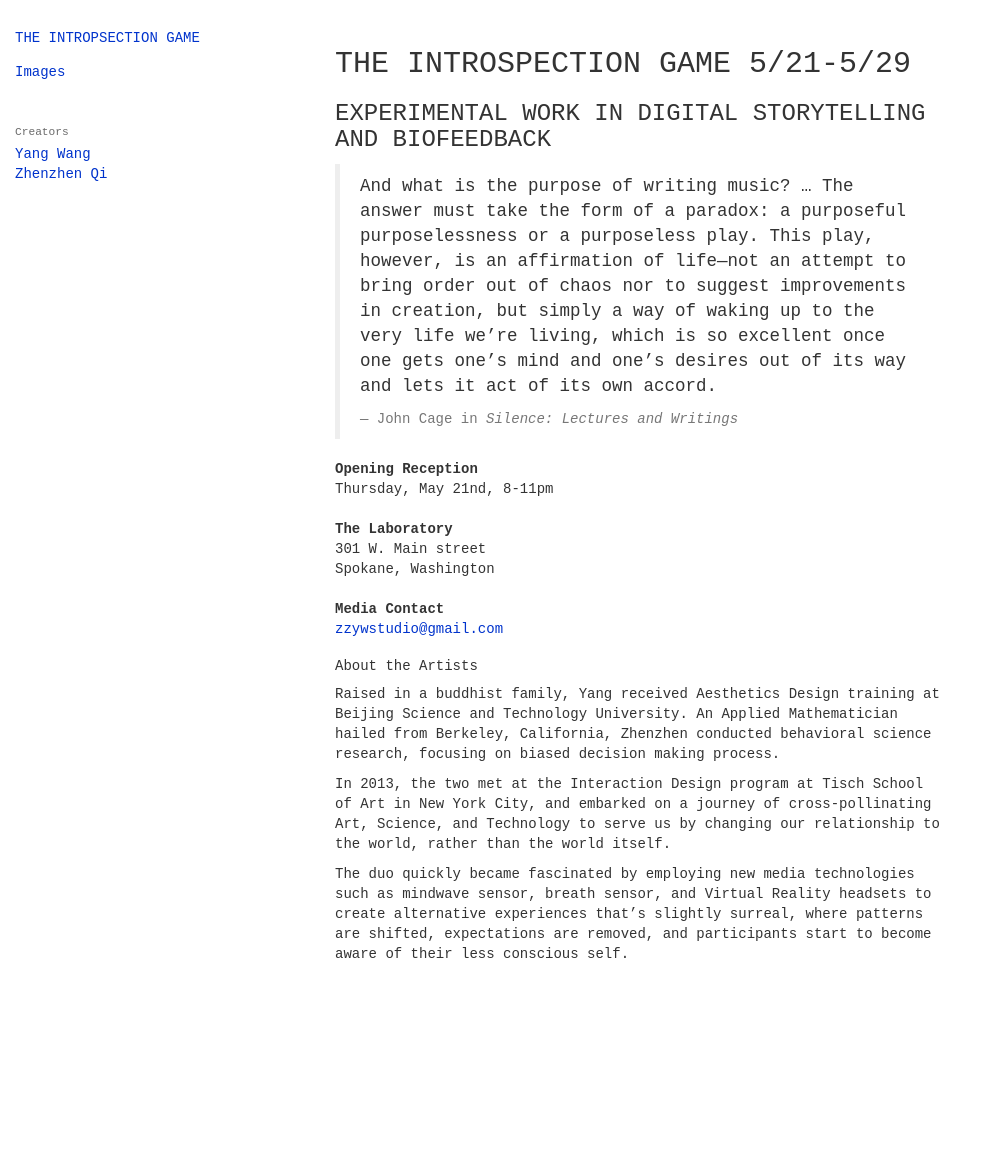
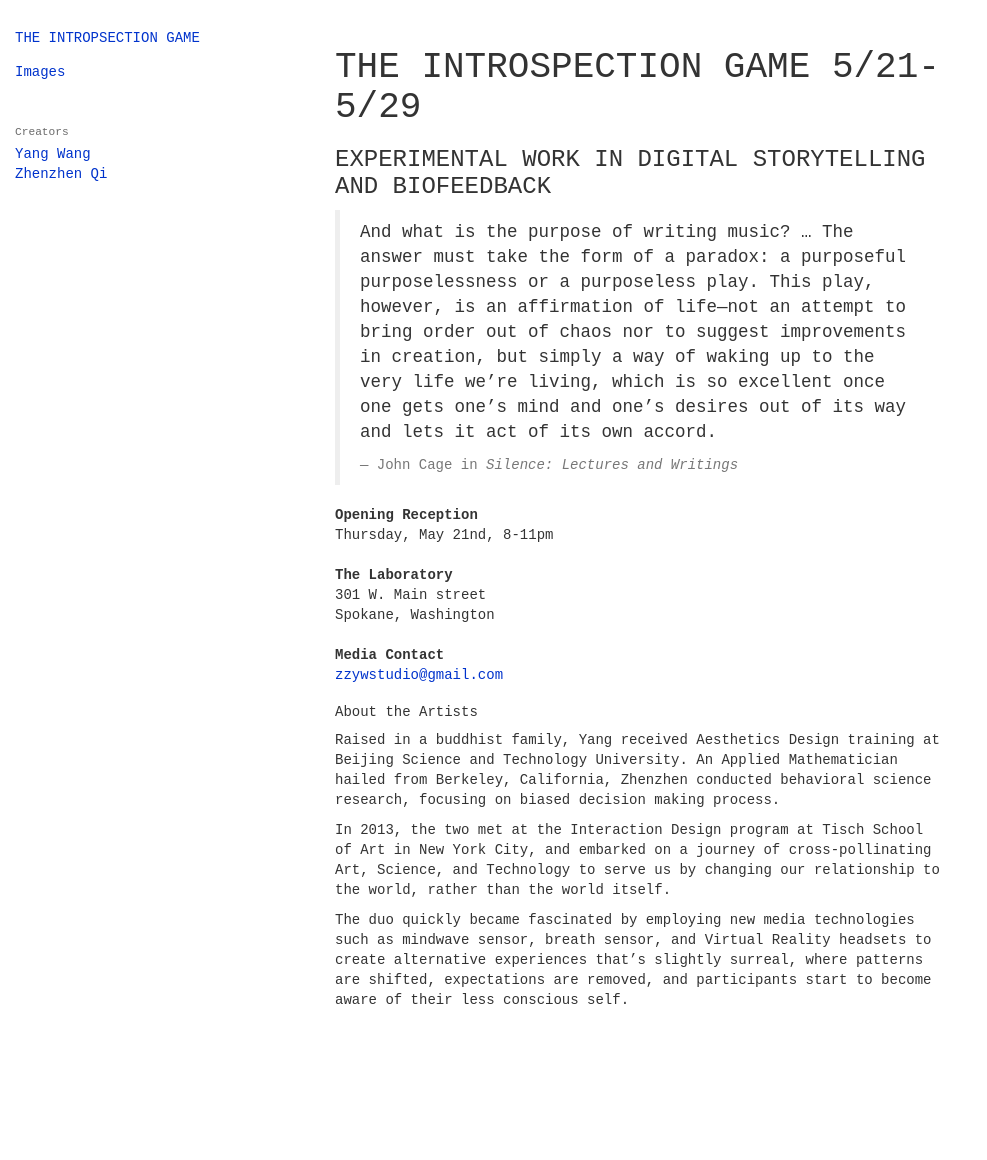
Before and after one commit to ZZYW/TheIntrospectionGame, a Jekyll site: the page built from index.html, in a window 1280 px wide. Shown: the whole page, without its empty margins (0-987 px from the left). Built offline with Jekyll 4.4.1, drawn with Linux system fonts in a browser that asks for light colours; nearby versions of some CDN libraries; before the commit the page ends 1114 px from its top, so only the background shows below that.

```diff
--- a/index.html
+++ b/index.html
@@ -2,7 +2,7 @@
 layout: default
 ---
 
-<h2>THE INTROSPECTION GAME 5/21-5/29</h2>
+<h1>THE INTROSPECTION GAME 5/21-5/29</h1>
 
 <h3>EXPERIMENTAL WORK IN DIGITAL STORYTELLING AND BIOFEEDBACK</h3>
 
```
